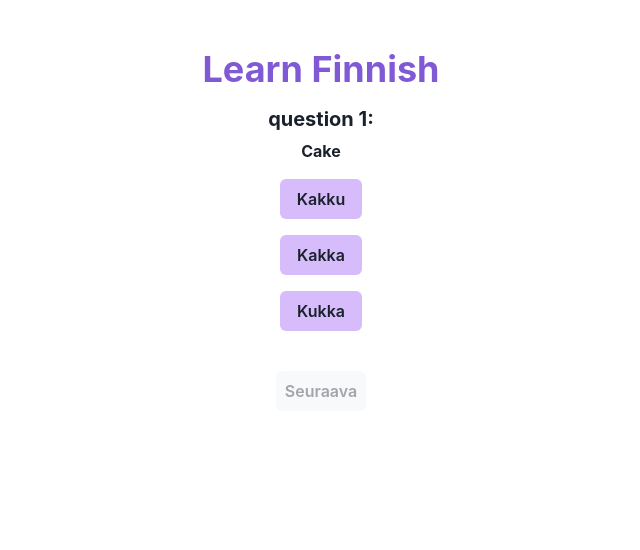
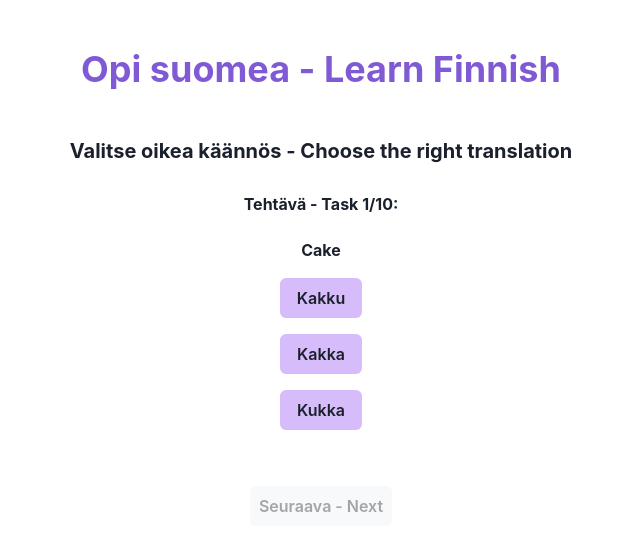
Before and after one commit to SaraKoskelainen/learn-finnish-app, a React (Vite) app: page / in a window 1280 px wide. Shown: the top 550 px of the page, without its empty margins (319-959 px from the left). Built offline with nearby package versions, Linux system fonts and the light colour scheme.

Commit message:
Show English translations of texts

```diff
--- a/src/App.tsx
+++ b/src/App.tsx
@@ -6,7 +6,7 @@ function App() {
 
   return (
     <>
-      <Heading as='h1' fontSize="4xl" color="brand.base-dark" p={4}> Learn Finnish</Heading>
+      <Heading as='h1' fontSize="4xl" color="brand.base-dark" p={4}> Opi suomea - Learn Finnish</Heading>
       <TaskSelectCorrectOption/>
       </>
   )
--- a/src/common/ButtonMoveToNext.tsx
+++ b/src/common/ButtonMoveToNext.tsx
@@ -17,7 +17,7 @@ export default function ButtonMoveToNext(props: {
 
     return (
         <Button isDisabled={!props.isAnswerSelected} onClick={handleMouseEvent} p={2} m={4} >
-            {props.nextIndex <= MAX_INDEX ? "Seuraava" : "Valmis"}
+            {props.nextIndex <= MAX_INDEX ? "Seuraava - Next" : "Valmis - Done"}
         </ Button>
     )
 }
--- a/src/common/Feedback.tsx
+++ b/src/common/Feedback.tsx
@@ -14,14 +14,13 @@ export default function Feedback(props: {
     }
     return (
         <Box m={6}>
-            <Text>Valmista! </Text>
-            <Text>Sait oikein {props.points}/{MAX_INDEX}</Text>
+            <Text>Sait oikein {props.points}/{MAX_INDEX} - You got it right {props.points}/{MAX_INDEX}</Text>
             <Text>
-                {props.points >= 9 ? "Huippu tulos!"
-                : props.points >= 6 ? "Hyvää työtä!"
-                : "Harjoitus tekee mestarin!"}
+                {props.points >= 9 ? "Huippu tulos! - Great result!"
+                : props.points >= 6 ? "Hyvää työtä! - Well done!"
+                : "Harjoitus tekee mestarin! - Practice makes perfect!"}
             </Text>
-            <Button onClick={handleMouseEvent} m={6}> Aloita alusta</Button>
+            <Button onClick={handleMouseEvent} m={6}> Aloita alusta - Start from the beginning</Button>
         </Box>
     )
 }
--- a/src/features/taskSelectCorrectOption/views/ShowSourceTextAndOptions.tsx
+++ b/src/features/taskSelectCorrectOption/views/ShowSourceTextAndOptions.tsx
@@ -9,7 +9,7 @@ export function ShowSourceTextAndOptions(props: {
     updateAnswerState: (state: boolean, isCorrectAnswer: null | boolean) => void
 }) {
     return (
-        <Box>
+        <Box margin={4}>
             <Text fontWeight="bold" p={2}> {props.promptAndOptions.text_to_translate} </Text>
             {Object.entries(props.promptAndOptions.options).map(([key, value]) => (
               <Box key={key}>
--- a/src/features/taskSelectCorrectOption/views/TaskSelectCorrectOptionView.tsx
+++ b/src/features/taskSelectCorrectOption/views/TaskSelectCorrectOptionView.tsx
@@ -9,7 +9,7 @@ export const MAX_INDEX = 10
 
 export default function SelectCorrectOptionView(props: {promptsOptionsData: PromptsAndOptionsAllData}) {
     const [index, setIndex] = useState(1)
-    const nextIndex = index <= MAX_INDEX ? index + 1 : index // TODO: add proper handling of reaching the end of the questions loop
+    const nextIndex = index <= MAX_INDEX ? index + 1 : index
 
     const updateIndex = (index:number) => {
         setIndex(index)
@@ -17,7 +17,7 @@ export default function SelectCorrectOptionView(props: {promptsOptionsData: Prom
     const item = props.promptsOptionsData[index]
 
     const [isAnswerSelected, setIsAnswerSelected] = useState(false)
-    var [isCorrectAnswer, setIsCorrectAnswer] = useState<null|boolean>(null) // <null|boolean> is neede to avoid "Argument of type 'boolean | null' is not assignable to parameter of type 'SetStateAction<null>'."
+    var [isCorrectAnswer, setIsCorrectAnswer] = useState<null|boolean>(null) // <null|boolean> is needed to avoid "Argument of type 'boolean | null' is not assignable to parameter of type 'SetStateAction<null>'."
     var [points, setPoints] = useState(0)
 
     const updateAnswerState = (state:boolean, isCorrectAnswer: null | boolean) => {
@@ -36,16 +36,18 @@ export default function SelectCorrectOptionView(props: {promptsOptionsData: Prom
 
     return (
         <>
+            <Heading as="h2" fontSize="xl" margin={8}>Valitse oikea käännös - Choose the right translation </Heading>
+
             { index <= MAX_INDEX &&
             <Box>
-                <Heading as="h2" fontSize="xl">question {index}:</Heading>
+                <Heading as="h3" fontSize="l" margin={4}> Tehtävä - Task {index}/{MAX_INDEX}:</Heading>
                 <ShowSourceTextAndOptions
                     objKey={index.toString()}
                     promptAndOptions={item}
                     isAnswerSelected={isAnswerSelected}
                     updateAnswerState={updateAnswerState}
                 />
-                <Text p={2}> {isCorrectAnswer != null ? isCorrectAnswer ? "oikein!" : "väärin." : ""} </Text>
+                <Text p={2}> {isCorrectAnswer != null ? isCorrectAnswer ? "oikein! - correct!" : "väärin. - wrong." : ""} </Text>
                 <ButtonMoveToNext
                     isAnswerSelected={isAnswerSelected}
                     updateIndex={updateIndex}
```
